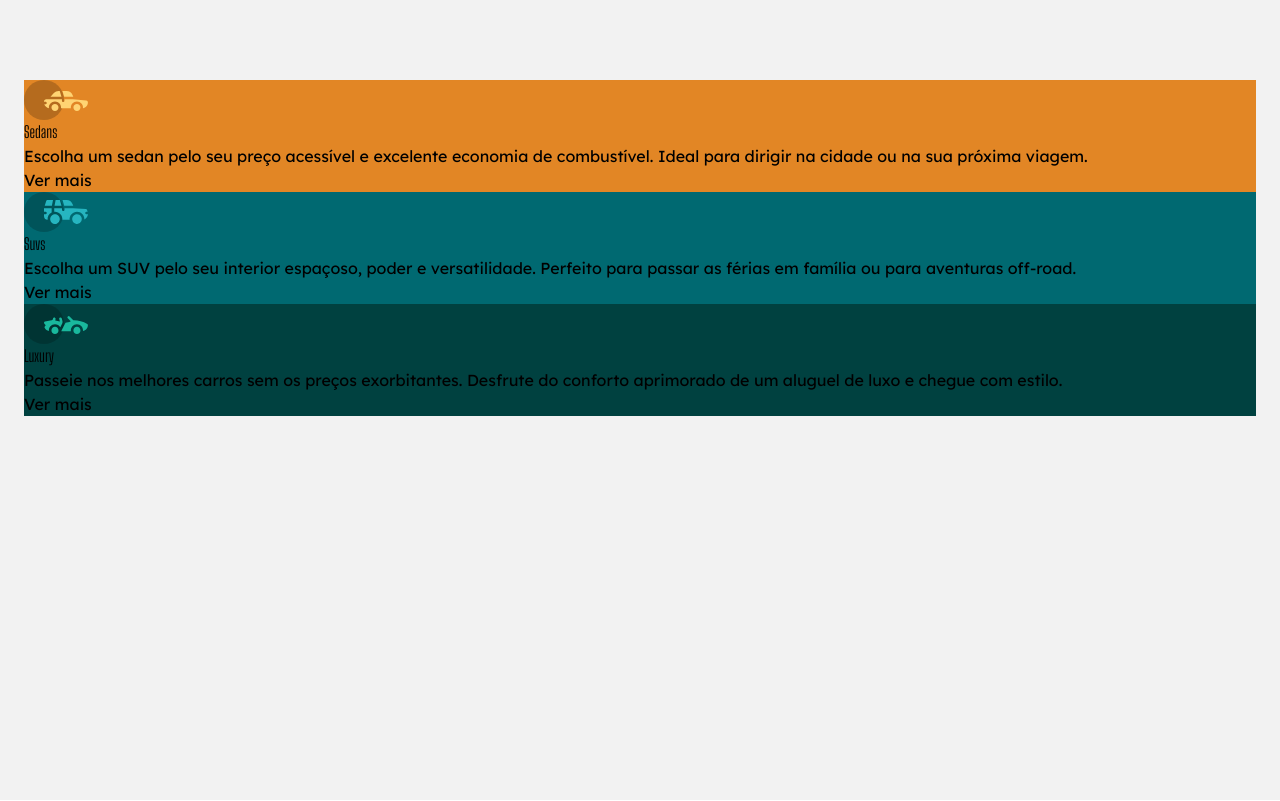
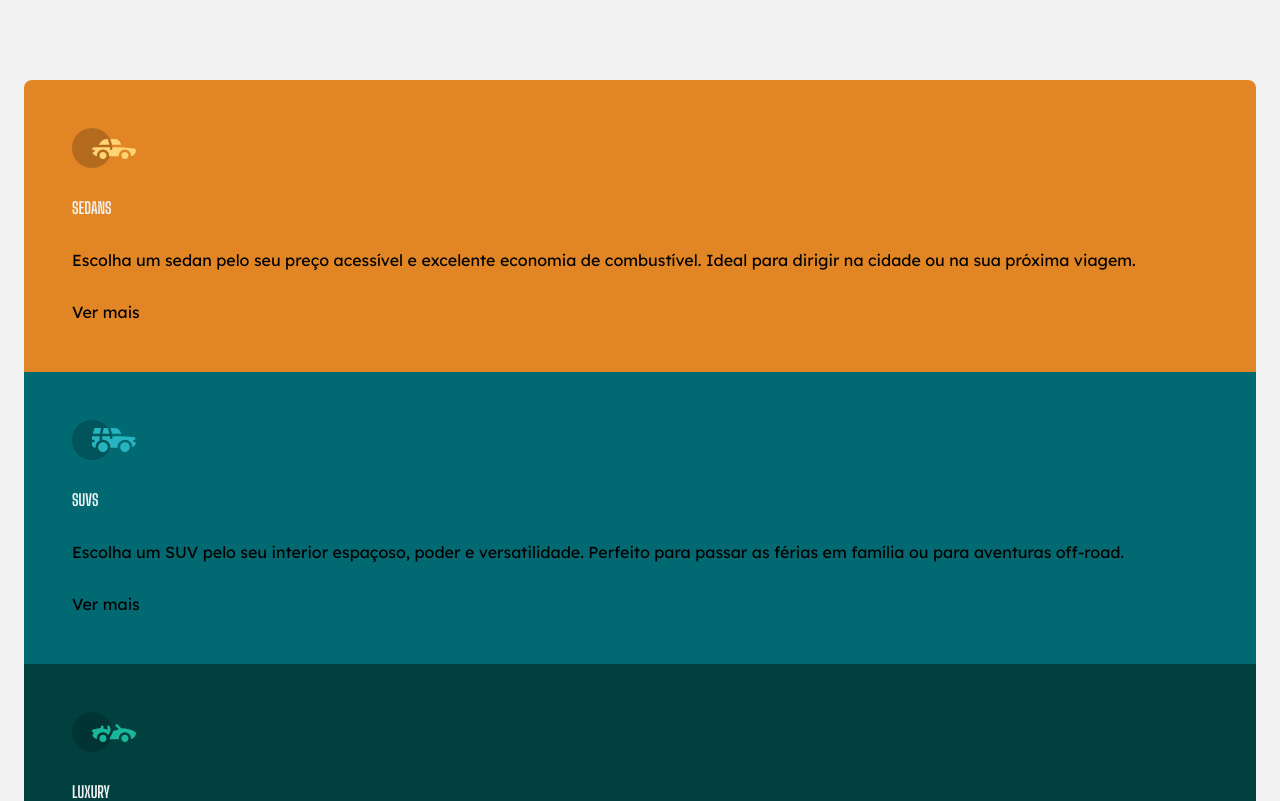
Before and after one commit to WellingtonFe/carros, a React (Vite) app: page / in a window 1280 px wide. Shown: the top 801 px of the page. Built offline with nearby package versions, Linux system fonts and the light colour scheme.

Commit message:
sexto commit

```diff
--- a/src/App.jsx
+++ b/src/App.jsx
@@ -5,22 +5,22 @@
   return (
     <main className="min-h-svh bg-offwhitebg py-20 px-6">
       <section>
-        <div className="bg-orange">
-          <img src={iconSedans} alt="icone dos carros sedans" />
-          <h2 className="font-shoulders">Sedans</h2>
-          <p className="font-lexend">Escolha um sedan pelo seu preço acessível e excelente economia de combustível. Ideal para dirigir na cidade ou na sua próxima viagem.</p>
+        <div className="bg-orange p-12 rounded-t-lg">
+          <img src={iconSedans} alt="icone dos carros sedans" className="mb-7"/>
+          <h2 className="font-shoulders mb-7 uppercase text-4-xl font-bold text-offwhitebg">Sedans</h2>
+          <p className="font-lexend mb-7">Escolha um sedan pelo seu preço acessível e excelente economia de combustível. Ideal para dirigir na cidade ou na sua próxima viagem.</p>
           <a href="https://www.webmotors.com.br/sedans" target="_blank" className="font-lexend">Ver mais</a>
         </div>
-        <div className="bg-green">
-          <img src={iconSuvs} alt="icone dos carros suvs" />
-          <h2 className="font-shoulders">Suvs</h2>
-          <p className="font-lexend">Escolha um SUV pelo seu interior espaçoso, poder e versatilidade. Perfeito para passar as férias em família ou para aventuras off-road.</p>
+        <div className="bg-green p-12">
+          <img src={iconSuvs} alt="icone dos carros suvs" className="mb-7"/>
+          <h2 className="font-shoulders mb-7 uppercase text-4-xl font-bold text-offwhitebg">Suvs</h2>
+          <p className="font-lexend mb-7">Escolha um SUV pelo seu interior espaçoso, poder e versatilidade. Perfeito para passar as férias em família ou para aventuras off-road.</p>
           <a href="https://www.webmotors.com.br/suvs" target="_blank" className="font-lexend">Ver mais</a>
         </div>
-        <div className="bg-dark-green">
-          <img src={iconLuxury} alt="icone dos caros luxury" />
-          <h2 className="font-shoulders">Luxury</h2>
-          <p className="font-lexend">Passeie nos melhores carros sem os preços exorbitantes. Desfrute do conforto aprimorado de um aluguel de luxo e chegue com estilo.</p>
+        <div className="bg-dark-green p-12 rounded-b-lg">
+          <img src={iconLuxury} alt="icone dos caros luxury" className="mb-7"/>
+          <h2 className="font-shoulders mb-7 uppercase text-4-xl font-bold text-offwhitebg">Luxury</h2>
+          <p className="font-lexend mb-7">Passeie nos melhores carros sem os preços exorbitantes. Desfrute do conforto aprimorado de um aluguel de luxo e chegue com estilo.</p>
           <a href="https://www.webmotors.com.br/carros-de-luxo" target="_blank" className="font-lexend">Ver mais</a>
         </div>
       </section>
```
